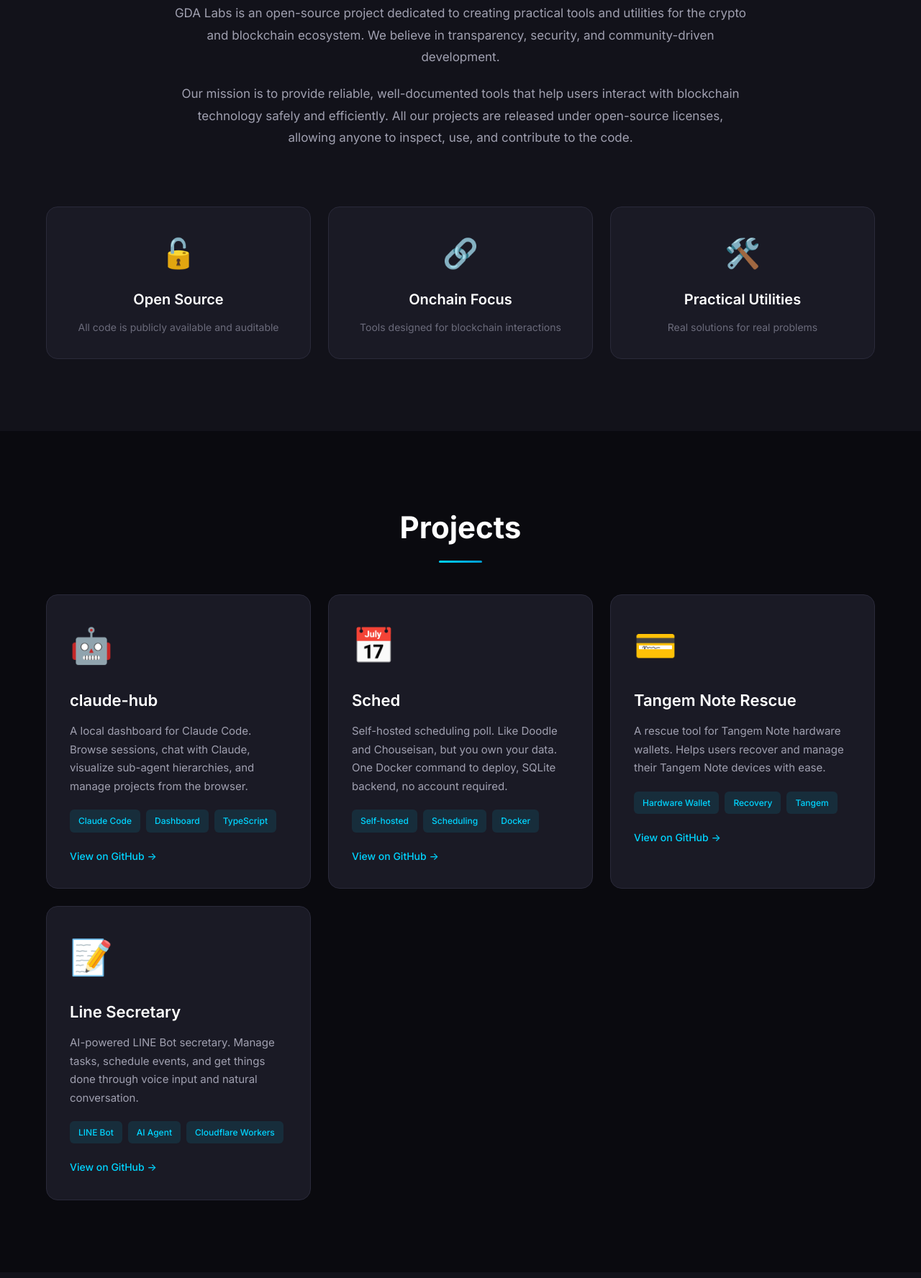
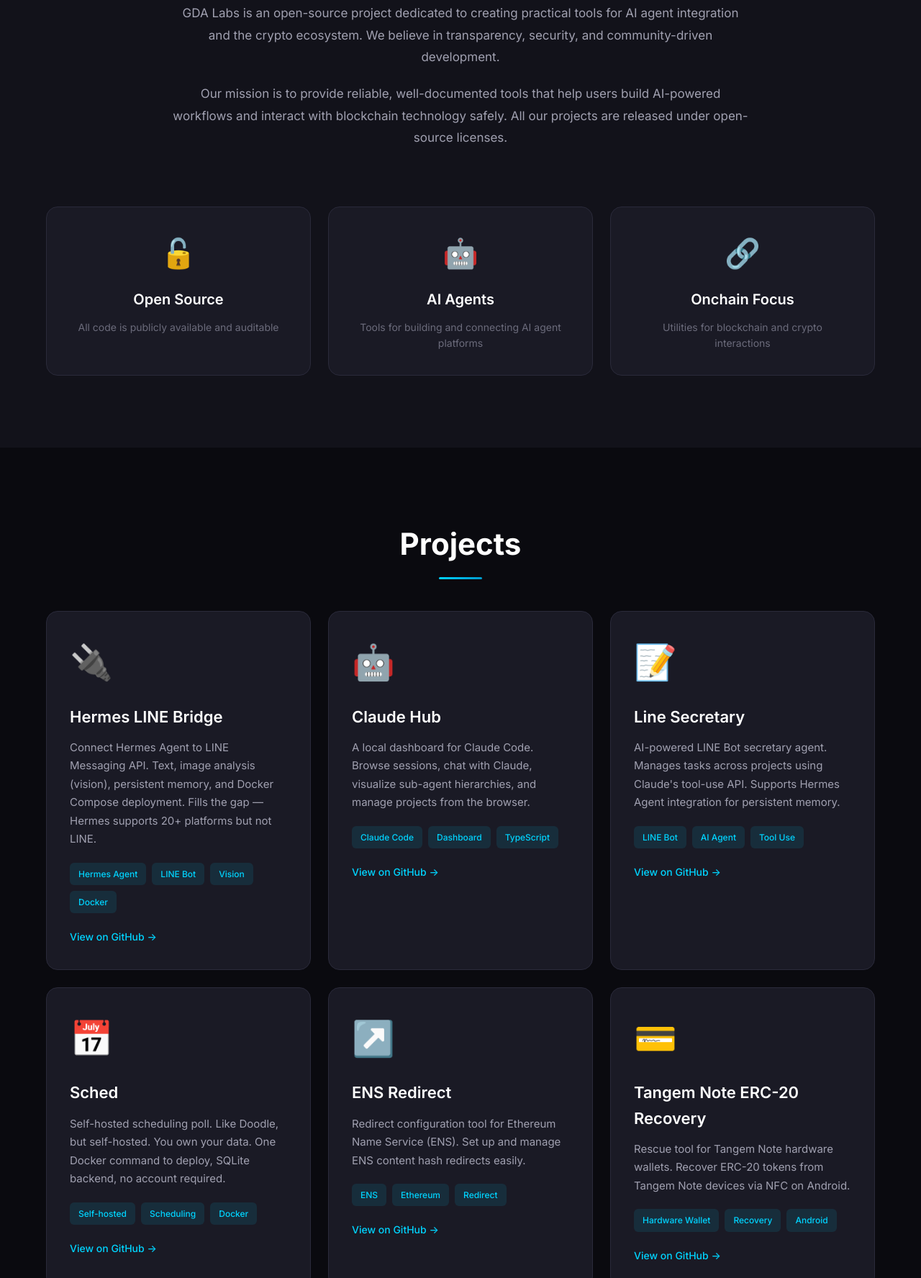
Before and after one commit to gdalabs/website, a plain HTML site: page index.html in a window 1280 px wide. Shown: the part 1024-2800 px from the top of the page at 72% size. Drawn offline with Linux system fonts and the light colour scheme.

Commit message:
feat: update site for gdalabs.dev — add Hermes LINE Bridge, update projects, fix URLs

```diff
--- a/index.html
+++ b/index.html
@@ -3,25 +3,25 @@
 <head>
     <meta charset="UTF-8">
     <meta name="viewport" content="width=device-width, initial-scale=1.0">
-    <meta name="description" content="GDA Labs builds open-source crypto and onchain tools. Projects include Claude Hub, Sched, Tangem Note Rescue, and Line Secretary.">
-    <meta name="keywords" content="GDA Labs, GDA Labs Crypto, Claude Hub, Sched, Tangem Note Rescue, Line Secretary, Crypto Tools, Onchain, Open Source, OSS, Blockchain, Self-hosted, AI Agent">
-    <title>GDA Labs — Open Source Crypto & Onchain Tools</title>
-    <link rel="canonical" href="https://gdalabs.github.io/website/" />
+    <meta name="description" content="GDA Labs builds open-source tools for crypto, AI agents, and onchain interactions. Projects include Hermes LINE Bridge, Claude Hub, Line Secretary, and more.">
+    <meta name="keywords" content="GDA Labs, Open Source, AI Agent, Hermes Agent, LINE Bot, Claude Hub, Crypto Tools, Onchain, Blockchain, Self-hosted">
+    <title>GDA Labs — Open Source AI & Onchain Tools</title>
+    <link rel="canonical" href="https://gdalabs.dev/" />
     <link rel="icon" type="image/png" href="logo.png">
 
     <!-- Open Graph -->
     <meta property="og:type" content="website" />
-    <meta property="og:title" content="GDA Labs — Open Source Crypto & Onchain Tools" />
-    <meta property="og:description" content="Building practical, open-source tools for the crypto community. Claude Hub, Sched, Tangem Note Rescue, and more." />
-    <meta property="og:url" content="https://gdalabs.github.io/website/" />
-    <meta property="og:image" content="https://gdalabs.github.io/website/logo.png" />
+    <meta property="og:title" content="GDA Labs — Open Source AI & Onchain Tools" />
+    <meta property="og:description" content="Building practical, open-source tools for AI agents and the crypto community." />
+    <meta property="og:url" content="https://gdalabs.dev/" />
+    <meta property="og:image" content="https://gdalabs.dev/logo.png" />
     <meta property="og:site_name" content="GDA Labs" />
 
     <!-- Twitter Card -->
     <meta name="twitter:card" content="summary" />
-    <meta name="twitter:title" content="GDA Labs — Open Source Crypto & Onchain Tools" />
-    <meta name="twitter:description" content="Building practical, open-source tools for the crypto community." />
-    <meta name="twitter:image" content="https://gdalabs.github.io/website/logo.png" />
+    <meta name="twitter:title" content="GDA Labs — Open Source AI & Onchain Tools" />
+    <meta name="twitter:description" content="Building practical, open-source tools for AI agents and the crypto community." />
+    <meta name="twitter:image" content="https://gdalabs.dev/logo.png" />
 
     <!-- Structured Data -->
     <script type="application/ld+json">
@@ -29,9 +29,9 @@
       "@context": "https://schema.org",
       "@type": "Organization",
       "name": "GDA Labs",
-      "url": "https://gdalabs.github.io/website/",
-      "logo": "https://gdalabs.github.io/website/logo.png",
-      "description": "Open-source crypto and onchain tools",
+      "url": "https://gdalabs.dev/",
+      "logo": "https://gdalabs.dev/logo.png",
+      "description": "Open-source AI agent and onchain tools",
       "sameAs": ["https://github.com/gdalabs"]
     }
     </script>
@@ -66,10 +66,10 @@
         <div class="container hero-content">
             <img src="logo.png" alt="GDA Labs" class="hero-logo">
             <h1 class="hero-title">GDA Labs</h1>
-            <p class="hero-subtitle">Open Source Crypto & Onchain Tools</p>
+            <p class="hero-subtitle">Open Source AI & Onchain Tools</p>
             <p class="hero-description">
-                Building practical, open-source tools for the crypto community.<br>
-                Empowering users with reliable utilities for blockchain interactions.
+                Building practical, open-source tools for AI agents and the crypto community.<br>
+                Empowering users with reliable utilities for automation and blockchain interactions.
             </p>
             <div class="hero-buttons">
                 <a href="#projects" class="btn btn-primary">View Projects</a>
@@ -87,14 +87,13 @@
                 <div class="about-text">
                     <p>
                         GDA Labs is an open-source project dedicated to creating practical tools
-                        and utilities for the crypto and blockchain ecosystem. We believe in
+                        for AI agent integration and the crypto ecosystem. We believe in
                         transparency, security, and community-driven development.
                     </p>
                     <p>
                         Our mission is to provide reliable, well-documented tools that help users
-                        interact with blockchain technology safely and efficiently. All our projects
-                        are released under open-source licenses, allowing anyone to inspect, use,
-                        and contribute to the code.
+                        build AI-powered workflows and interact with blockchain technology safely.
+                        All our projects are released under open-source licenses.
                     </p>
                 </div>
                 <div class="about-features">
@@ -104,14 +103,14 @@
                         <p>All code is publicly available and auditable</p>
                     </div>
                     <div class="feature">
+                        <div class="feature-icon">🤖</div>
+                        <h3>AI Agents</h3>
+                        <p>Tools for building and connecting AI agent platforms</p>
+                    </div>
+                    <div class="feature">
                         <div class="feature-icon">🔗</div>
                         <h3>Onchain Focus</h3>
-                        <p>Tools designed for blockchain interactions</p>
-                    </div>
-                    <div class="feature">
-                        <div class="feature-icon">🛠️</div>
-                        <h3>Practical Utilities</h3>
-                        <p>Real solutions for real problems</p>
+                        <p>Utilities for blockchain and crypto interactions</p>
                     </div>
                 </div>
             </div>
@@ -123,9 +122,27 @@
         <div class="container">
             <h2 class="section-title">Projects</h2>
             <div class="projects-grid">
+                <div class="project-card featured">
+                    <div class="project-icon">🔌</div>
+                    <h3 class="project-title">Hermes LINE Bridge</h3>
+                    <p class="project-description">
+                        Connect Hermes Agent to LINE Messaging API. Text, image analysis (vision),
+                        persistent memory, and Docker Compose deployment. Fills the gap — Hermes supports
+                        20+ platforms but not LINE.
+                    </p>
+                    <div class="project-tags">
+                        <span class="tag">Hermes Agent</span>
+                        <span class="tag">LINE Bot</span>
+                        <span class="tag">Vision</span>
+                        <span class="tag">Docker</span>
+                    </div>
+                    <a href="https://github.com/gdalabs/hermes-line-bridge" target="_blank" rel="noopener noreferrer" class="project-link">
+                        View on GitHub →
+                    </a>
+                </div>
                 <div class="project-card">
                     <div class="project-icon">🤖</div>
-                    <h3 class="project-title">claude-hub</h3>
+                    <h3 class="project-title">Claude Hub</h3>
                     <p class="project-description">
                         A local dashboard for Claude Code. Browse sessions, chat with Claude,
                         visualize sub-agent hierarchies, and manage projects from the browser.
@@ -140,10 +157,26 @@
                     </a>
                 </div>
                 <div class="project-card">
+                    <div class="project-icon">📝</div>
+                    <h3 class="project-title">Line Secretary</h3>
+                    <p class="project-description">
+                        AI-powered LINE Bot secretary agent. Manages tasks across projects using
+                        Claude's tool-use API. Supports Hermes Agent integration for persistent memory.
+                    </p>
+                    <div class="project-tags">
+                        <span class="tag">LINE Bot</span>
+                        <span class="tag">AI Agent</span>
+                        <span class="tag">Tool Use</span>
+                    </div>
+                    <a href="https://github.com/gdalabs/line-secretary" target="_blank" rel="noopener noreferrer" class="project-link">
+                        View on GitHub →
+                    </a>
+                </div>
+                <div class="project-card">
                     <div class="project-icon">📅</div>
                     <h3 class="project-title">Sched</h3>
                     <p class="project-description">
-                        Self-hosted scheduling poll. Like Doodle and Chouseisan, but you own your data.
+                        Self-hosted scheduling poll. Like Doodle, but self-hosted. You own your data.
                         One Docker command to deploy, SQLite backend, no account required.
                     </p>
                     <div class="project-tags">
@@ -156,34 +189,34 @@
                     </a>
                 </div>
                 <div class="project-card">
+                    <div class="project-icon">↗️</div>
+                    <h3 class="project-title">ENS Redirect</h3>
+                    <p class="project-description">
+                        Redirect configuration tool for Ethereum Name Service (ENS).
+                        Set up and manage ENS content hash redirects easily.
+                    </p>
+                    <div class="project-tags">
+                        <span class="tag">ENS</span>
+                        <span class="tag">Ethereum</span>
+                        <span class="tag">Redirect</span>
+                    </div>
+                    <a href="https://github.com/gdalabs/ens-redirect" target="_blank" rel="noopener noreferrer" class="project-link">
+                        View on GitHub →
+                    </a>
+                </div>
+                <div class="project-card">
                     <div class="project-icon">💳</div>
-                    <h3 class="project-title">Tangem Note Rescue</h3>
+                    <h3 class="project-title">Tangem Note ERC-20 Recovery</h3>
                     <p class="project-description">
-                        A rescue tool for Tangem Note hardware wallets. Helps users recover
-                        and manage their Tangem Note devices with ease.
+                        Rescue tool for Tangem Note hardware wallets. Recover ERC-20 tokens
+                        from Tangem Note devices via NFC on Android.
                     </p>
                     <div class="project-tags">
                         <span class="tag">Hardware Wallet</span>
                         <span class="tag">Recovery</span>
-                        <span class="tag">Tangem</span>
+                        <span class="tag">Android</span>
                     </div>
                     <a href="https://github.com/gdalabs/tangem-note-erc20-recovery" target="_blank" rel="noopener noreferrer" class="project-link">
-                        View on GitHub →
-                    </a>
-                </div>
-                <div class="project-card">
-                    <div class="project-icon">📝</div>
-                    <h3 class="project-title">Line Secretary</h3>
-                    <p class="project-description">
-                        AI-powered LINE Bot secretary. Manage tasks, schedule events, and get
-                        things done through voice input and natural conversation.
-                    </p>
-                    <div class="project-tags">
-                        <span class="tag">LINE Bot</span>
-                        <span class="tag">AI Agent</span>
-                        <span class="tag">Cloudflare Workers</span>
-                    </div>
-                    <a href="https://github.com/gdalabs/line-secretary" target="_blank" rel="noopener noreferrer" class="project-link">
                         View on GitHub →
                     </a>
                 </div>
@@ -254,7 +287,7 @@
                 </div>
             </div>
             <div class="footer-bottom">
-                <p>&copy; 2025 GDA Labs. All rights reserved.</p>
+                <p>&copy; 2026 GDA Labs. All rights reserved.</p>
                 <p class="footer-oss">Open Source Software</p>
             </div>
         </div>
@@ -270,28 +303,19 @@
             });
         }
 
-        // Smooth scroll for navigation links
         document.querySelectorAll('a[href^="#"]').forEach(anchor => {
             anchor.addEventListener('click', function (e) {
                 e.preventDefault();
                 const target = document.querySelector(this.getAttribute('href'));
                 if (target) {
-                    target.scrollIntoView({
-                        behavior: 'smooth',
-                        block: 'start'
-                    });
+                    target.scrollIntoView({ behavior: 'smooth', block: 'start' });
                 }
             });
         });
 
-        // Header scroll effect
         window.addEventListener('scroll', () => {
             const header = document.querySelector('.header');
-            if (window.scrollY > 50) {
-                header.classList.add('scrolled');
-            } else {
-                header.classList.remove('scrolled');
-            }
+            header.classList.toggle('scrolled', window.scrollY > 50);
         });
     </script>
 </body>
```
